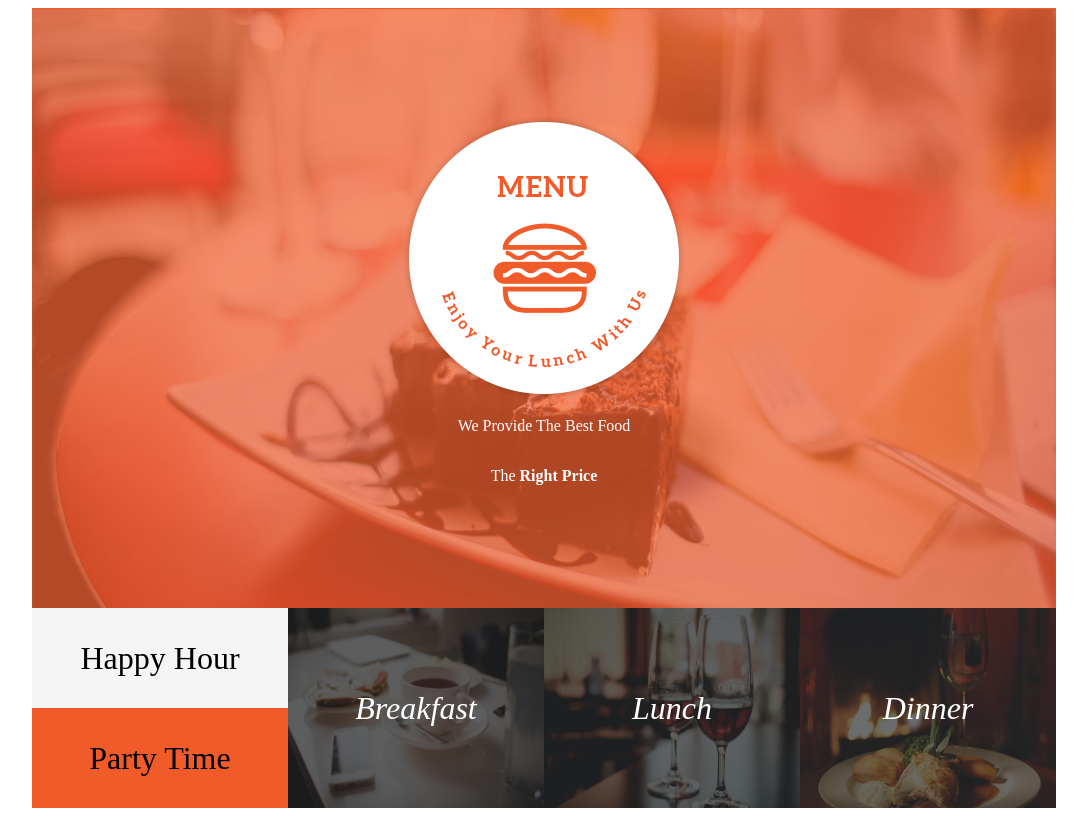
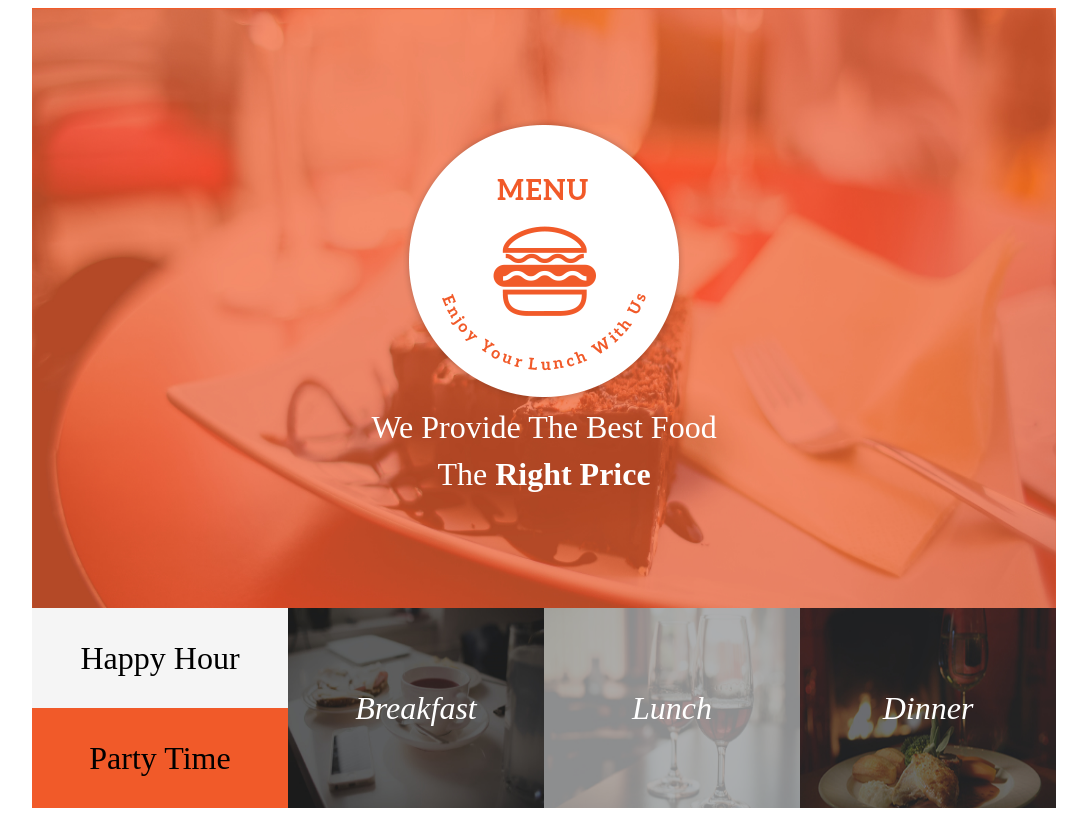
Before and after one commit to Kwathuta/Anitas-Kitchen, a plain HTML site: page index.html in a window 1280 px wide. In both pictures the pointer is over the element "Lunch". Shown: the whole page, without its empty margins (96-1183 px from the left). Drawn offline with Linux system fonts and the light colour scheme.

Commit message:
added hover effect on lunch sub-menu

```diff
--- a/style.css
+++ b/style.css
@@ -14,6 +14,11 @@ body {
   background: url("./assets/backgrounds/landing.jpg") no-repeat;
   background-size: 100% 100%;
   color: white;
+  font-size: xx-large;
+}
+
+.header p {
+  margin: 5px;
 }
 
 .sub-header {
@@ -39,6 +44,11 @@ body {
 #dinner-bg {
   background: url("./assets/foodtop/dinner.jpg") no-repeat;
   background-size: 100% 100%;
+}
+
+#lunch-bg:hover {
+  background-color: #f5f5f5;
+  opacity: 0.5;
 }
 
 .menu,
```
